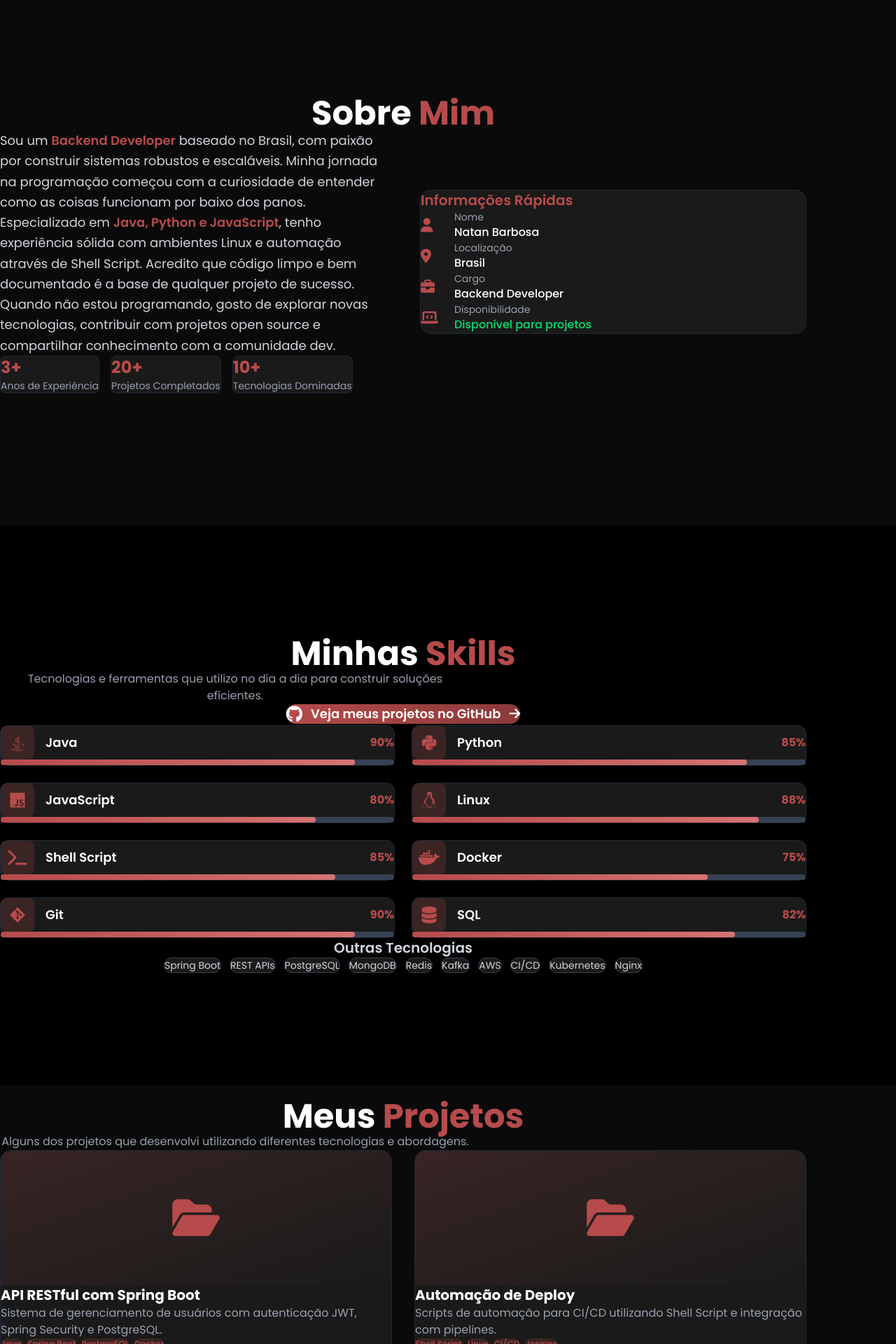
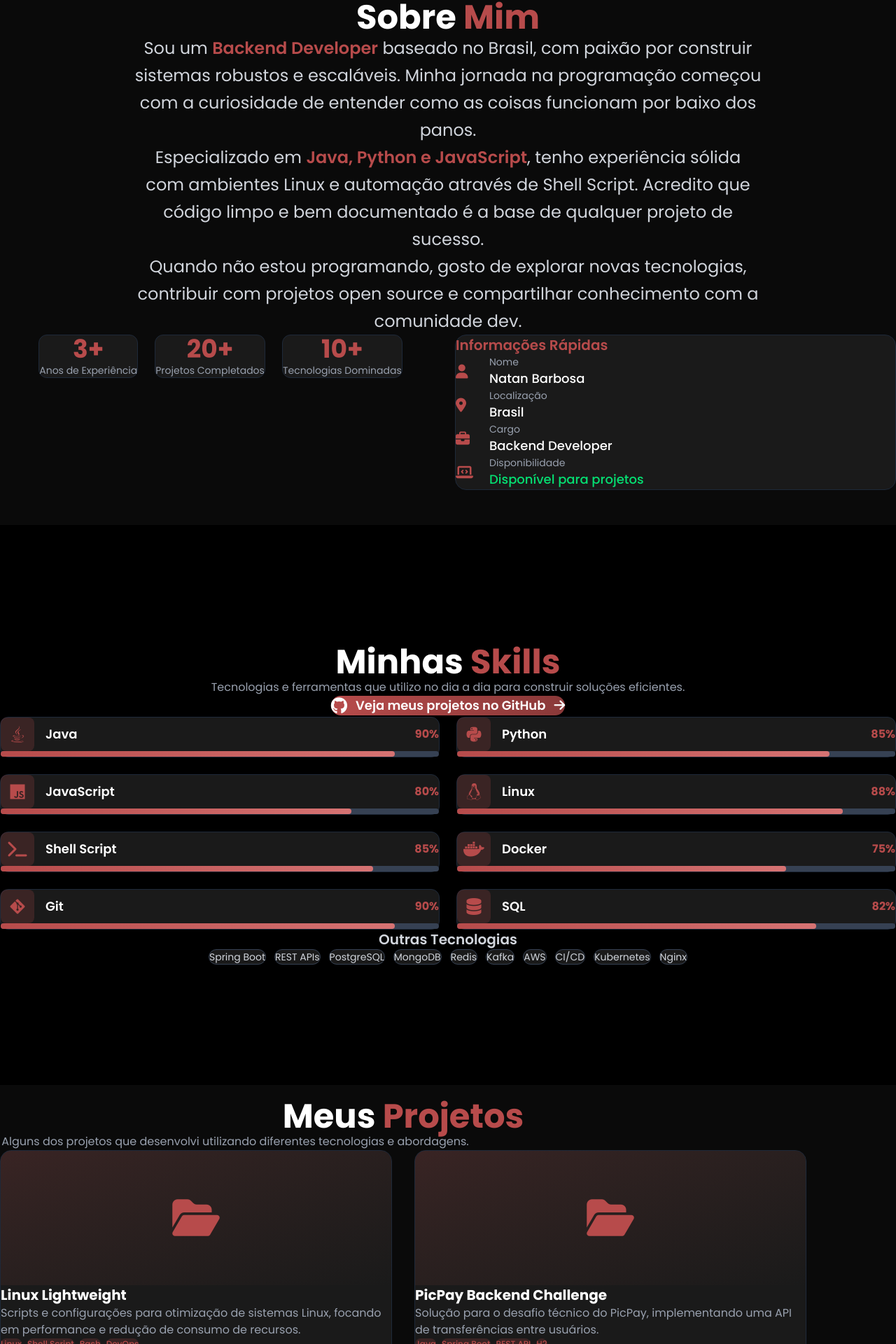
Before and after one commit to natanbs-dev/natanbs-dev-portifolio, a React (Vite) app: page / in a window 1280 px wide. Shown: the part 850-2770 px from the top of the page at 70% size. Built offline with nearby package versions, Linux system fonts and the light colour scheme.

Commit message:
fix: sessoes=minhas skills about e removendo link do twitter

```diff
--- a/src/App.tsx
+++ b/src/App.tsx
@@ -57,30 +57,30 @@ export function App() {
     { name: 'SQL', level: 82, icon: 'fa-solid fa-database' },
   ];
 
-  const projects = [
+   const projects = [
     {
-      title: 'API RESTful com Spring Boot',
-      description: 'Sistema de gerenciamento de usuários com autenticação JWT, Spring Security e PostgreSQL.',
-      tech: ['Java', 'Spring Boot', 'PostgreSQL', 'Docker'],
-      github: 'https://github.com/natanbs-dev',
+      title: 'Linux Lightweight',
+      description: 'Scripts e configurações para otimização de sistemas Linux, focando em performance e redução de consumo de recursos.',
+      tech: ['Linux', 'Shell Script', 'Bash', 'DevOps'],
+      github: 'https://github.com/natanbs-dev/linux_lightweight',
     },
     {
-      title: 'Automação de Deploy',
-      description: 'Scripts de automação para CI/CD utilizando Shell Script e integração com pipelines.',
-      tech: ['Shell Script', 'Linux', 'CI/CD', 'Jenkins'],
-      github: 'https://github.com/natanbs-dev',
+      title: 'PicPay Backend Challenge',
+      description: 'Solução para o desafio técnico do PicPay, implementando uma API de transferências entre usuários.',
+      tech: ['Java', 'Spring Boot', 'REST API', 'H2'],
+      github: 'https://github.com/natanbs-dev/PicPay-backend-challenge',
     },
     {
-      title: 'Sistema de Monitoramento',
-      description: 'Aplicação Python para monitoramento de servidores com alertas e dashboards.',
-      tech: ['Python', 'Flask', 'Redis', 'Grafana'],
-      github: 'https://github.com/natanbs-dev',
+      title: 'Desafio Técnico Entrevista',
+      description: 'Implementação de desafio técnico para processo seletivo, demonstrando boas práticas de código e arquitetura.',
+      tech: ['Java', 'Clean Code', 'Design Patterns', 'Testing'],
+      github: 'https://github.com/natanbs-dev/desafio_tecnico_entrevista',
     },
     {
-      title: 'Microserviços com Kafka',
-      description: 'Arquitetura de microserviços usando Apache Kafka para comunicação assíncrona.',
-      tech: ['Java', 'Kafka', 'Docker', 'Kubernetes'],
-      github: 'https://github.com/natanbs-dev',
+      title: 'Teach Python',
+      description: 'Repositório educacional com exemplos e exercícios para ensino de Python, desde o básico até conceitos avançados.',
+      tech: ['Python', 'Educação', 'Algoritmos', 'Estrutura de Dados'],
+      github: 'https://github.com/natanbs-dev/teach-python',
     },
   ];
 
@@ -211,73 +211,78 @@ export function App() {
 
       {/* About Section */}
       <section id="about" className="min-h-screen flex items-center px-[9%] py-20 bg-[#0a0a0a]">
-        <div className="max-w-6xl mx-auto">
-          <h2 className="text-4xl md:text-5xl font-bold text-center mb-12">
+        <div className="w-full">
+          {/* Título centralizado */}
+          <h2 className="text-4xl md:text-5xl font-bold text-center mb-16">
             Sobre <span className="text-[#b74b4b]">Mim</span>
           </h2>
 
-          <div className="grid md:grid-cols-2 gap-12 items-center">
-            <div className="space-y-6">
-              <p className="text-lg text-gray-300 leading-relaxed">
+          {/* Texto principal - CENTRALIZADO NA TELA */}
+          <div className="w-full flex justify-center mb-20">
+            <div className="max-w-4xl text-center space-y-8 px-4">
+              <p className="text-xl md:text-2xl text-gray-300 leading-relaxed">
                 Sou um <span className="text-[#b74b4b] font-semibold">Backend Developer</span> baseado no Brasil,
                 com paixão por construir sistemas robustos e escaláveis. Minha jornada na programação começou
                 com a curiosidade de entender como as coisas funcionam por baixo dos panos.
               </p>
-              <p className="text-lg text-gray-300 leading-relaxed">
+              <p className="text-xl md:text-2xl text-gray-300 leading-relaxed">
                 Especializado em <span className="text-[#b74b4b] font-semibold">Java, Python e JavaScript</span>,
                 tenho experiência sólida com ambientes Linux e automação através de Shell Script.
                 Acredito que código limpo e bem documentado é a base de qualquer projeto de sucesso.
               </p>
-              <p className="text-lg text-gray-300 leading-relaxed">
+              <p className="text-xl md:text-2xl text-gray-300 leading-relaxed">
                 Quando não estou programando, gosto de explorar novas tecnologias, contribuir com projetos
                 open source e compartilhar conhecimento com a comunidade dev.
               </p>
-
-              <div className="flex flex-wrap gap-4 pt-4">
-                <div className="bg-[#1a1a1a] px-6 py-3 rounded-lg border border-gray-800">
-                  <span className="text-[#b74b4b] font-bold text-2xl">3+</span>
-                  <p className="text-gray-400 text-sm">Anos de Experiência</p>
-                </div>
-                <div className="bg-[#1a1a1a] px-6 py-3 rounded-lg border border-gray-800">
-                  <span className="text-[#b74b4b] font-bold text-2xl">20+</span>
-                  <p className="text-gray-400 text-sm">Projetos Completados</p>
-                </div>
-                <div className="bg-[#1a1a1a] px-6 py-3 rounded-lg border border-gray-800">
-                  <span className="text-[#b74b4b] font-bold text-2xl">10+</span>
-                  <p className="text-gray-400 text-sm">Tecnologias Dominadas</p>
-                </div>
+            </div>
+          </div>
+          {/* Cards de estatísticas e informações */}
+          <div className="max-w-10xl mx-auto grid md:grid-cols-2 gap-5 items-start">
+            {/* Estatísticas */}
+            <div className="flex flex-wrap gap-6 justify-center">
+              <div className="bg-[#1a1a1a] px-8 py-6 rounded-xl border border-gray-800 text-center min-w-[140px] hover:border-[#b74b4b] transition-all duration-300">
+                <span className="text-[#b74b4b] font-bold text-4xl block">3+</span>
+                <p className="text-gray-400 text-sm mt-2">Anos de Experiência</p>
+              </div>
+              <div className="bg-[#1a1a1a] px-8 py-6 rounded-xl border border-gray-800 text-center min-w-[140px] hover:border-[#b74b4b] transition-all duration-300">
+                <span className="text-[#b74b4b] font-bold text-4xl block">20+</span>
+                <p className="text-gray-400 text-sm mt-2">Projetos Completados</p>
+              </div>
+              <div className="bg-[#1a1a1a] px-8 py-6 rounded-xl border border-gray-800 text-center min-w-[140px] hover:border-[#b74b4b] transition-all duration-300">
+                <span className="text-[#b74b4b] font-bold text-4xl block">10+</span>
+                <p className="text-gray-400 text-sm mt-2">Tecnologias Dominadas</p>
               </div>
             </div>
-
-            <div className="bg-[#1a1a1a] p-6 rounded-2xl border border-gray-800">
-              <h3 className="text-xl font-semibold mb-4 text-[#b74b4b]">Informações Rápidas</h3>
-              <div className="space-y-4">
+            {/* Informações Rápidas */}
+            <div className="bg-[#1a1a1a] p-8 rounded-2xl border border-gray-800 hover:border-[#b74b4b] transition-all duration-300">
+              <h3 className="text-xl font-semibold mb-6 text-[#b74b4b]">Informações Rápidas</h3>
+              <div className="space-y-5">
                 <div className="flex items-center gap-4">
                   <i className="fa-solid fa-user text-[#b74b4b] text-xl w-8"></i>
                   <div>
                     <p className="text-gray-400 text-sm">Nome</p>
-                    <p className="font-medium">Natan Barbosa</p>
+                    <p className="font-medium text-lg">Natan Barbosa</p>
                   </div>
                 </div>
                 <div className="flex items-center gap-4">
                   <i className="fa-solid fa-location-dot text-[#b74b4b] text-xl w-8"></i>
                   <div>
                     <p className="text-gray-400 text-sm">Localização</p>
-                    <p className="font-medium">Brasil</p>
+                    <p className="font-medium text-lg">Brasil</p>
                   </div>
                 </div>
                 <div className="flex items-center gap-4">
                   <i className="fa-solid fa-briefcase text-[#b74b4b] text-xl w-8"></i>
                   <div>
                     <p className="text-gray-400 text-sm">Cargo</p>
-                    <p className="font-medium">Backend Developer</p>
+                    <p className="font-medium text-lg">Backend Developer</p>
                   </div>
                 </div>
                 <div className="flex items-center gap-4">
                   <i className="fa-solid fa-laptop-code text-[#b74b4b] text-xl w-8"></i>
                   <div>
                     <p className="text-gray-400 text-sm">Disponibilidade</p>
-                    <p className="font-medium text-green-400">Disponível para projetos</p>
+                    <p className="font-medium text-lg text-green-400">Disponível para projetos</p>
                   </div>
                 </div>
               </div>
@@ -288,11 +293,11 @@ export function App() {
 
       {/* Skills Section */}
       <section id="skills" className="min-h-screen flex items-center px-[9%] py-20">
-        <div className="max-w-6xl mx-auto w-full">
+        <div className="max-w-10xl mx-auto w-full">
           <h2 className="text-4xl md:text-5xl font-bold text-center mb-4">
             Minhas <span className="text-[#b74b4b]">Skills</span>
           </h2>
-          <p className="text-center text-gray-400 mb-4 max-w-2xl mx-auto">
+          <p className="text-center text-gray-400 mb-4 max-w-12xl mx-auto">
             Tecnologias e ferramentas que utilizo no dia a dia para construir soluções eficientes.
           </p>
 
@@ -541,14 +546,7 @@ export function App() {
                   >
                     <i className="fa-brands fa-linkedin-in"></i>
                   </a>
-                  <a
-                    href="https://twitter.com/"
-                    target="_blank"
-                    rel="noopener noreferrer"
-                    className="w-12 h-12 flex items-center justify-center bg-[#1a1a1a] border border-gray-700 text-gray-400 rounded-lg text-xl transition-all duration-300 hover:bg-[#b74b4b] hover:text-white hover:border-[#b74b4b]"
-                  >
-                    <i className="fa-brands fa-x-twitter"></i>
-                  </a>
+
                 </div>
               </div>
             </div>
```
